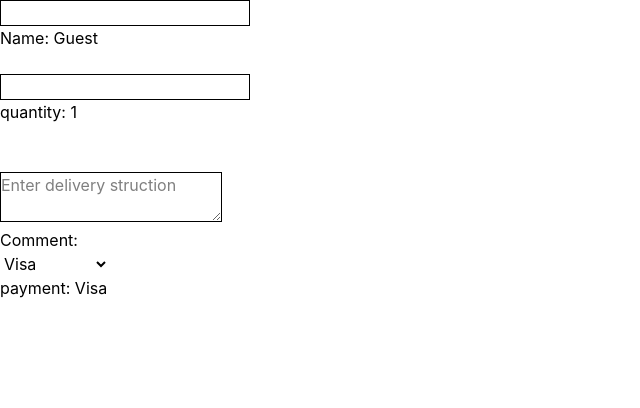
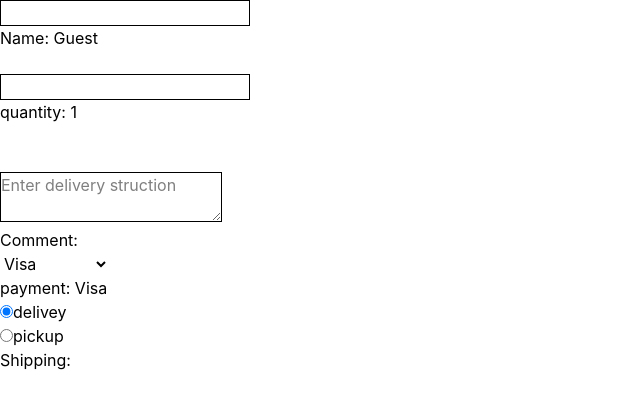
Before and after one commit to javohir-jafarov/reactjs, a React (Vite) app: page / in a window 1280 px wide. Shown: the top 408 px of the page, without its empty margins (0-640 px from the left). Built offline with nearby package versions, Linux system fonts and the light colour scheme.

Commit message:
done with radio

```diff
--- a/src/App.jsx
+++ b/src/App.jsx
@@ -6,6 +6,7 @@ function App() {
   let [quantity, setQuantity] = useState(1)
   let [comment, setComment] = useState('')
   let [payment, setPayment] = useState('Visa')
+  let [delivery, setDelivery] = useState()
 
   function nameHandler(e) {
     setName(e.target.value)
@@ -19,6 +20,9 @@ function App() {
   function paymentHandler(e) {
     setPayment(e.target.value)
   }
+  function deliveryHandler(e) {
+    setDelivery(e.target.value)
+  }
   return (
     <>
       <input onChange={nameHandler} className="border" type="text" name="" id="text" />
@@ -26,11 +30,11 @@ function App() {
       <br />
       {/*  */}
 
-      <input type="number" name="" id="number" className="border" onChange={quantityHandler}/>
+      <input type="number" name="" id="number" className="border" onChange={quantityHandler} />
       <p>quantity: {quantity}</p>
-<br />
+      <br />
       {/*  */}
-<br />
+      <br />
       <textarea onChange={commentHandler} className="border" name="" placeholder="Enter delivery struction" id=""></textarea>
       <p>Comment: {comment}</p>
 
@@ -42,6 +46,36 @@ function App() {
         <option value="paypal">PayPal</option>
       </select>
       <p>payment: {payment}</p>
+
+      {/*  */}
+
+      <div className="radio" >
+        <input
+          type="radio"
+          name="delivery"
+          id="delivery"
+          value='delivery'
+          checked
+          onChange={deliveryHandler}
+        />
+
+        <label htmlFor="delivery">delivey</label>
+
+                  <br />
+
+        <input
+          type="radio"
+          name="delivery"
+          id="pickup"
+          value='pickup'
+          onChange={deliveryHandler}
+        />
+
+        <label htmlFor="pickup">pickup</label>
+
+      </div>
+      <p>Shipping: {delivery}</p>
+
     </>
   );
 }
```
